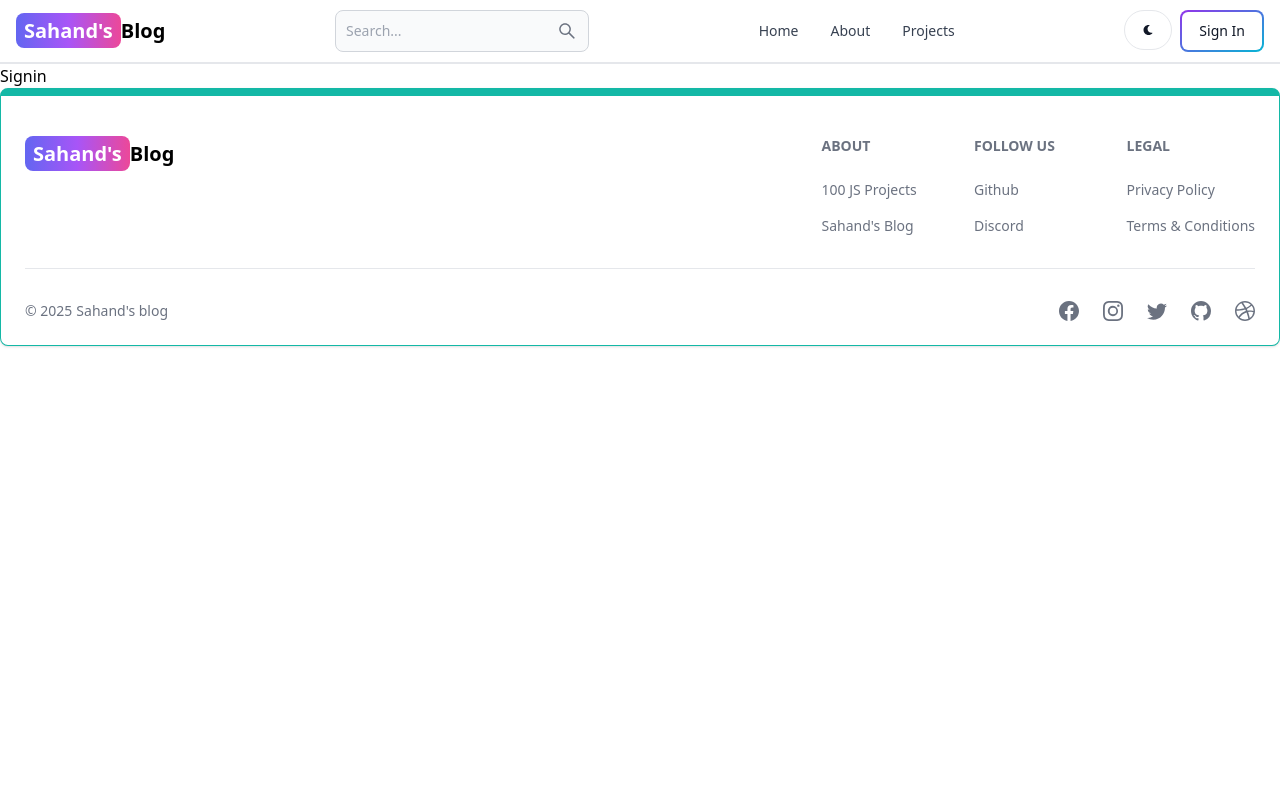
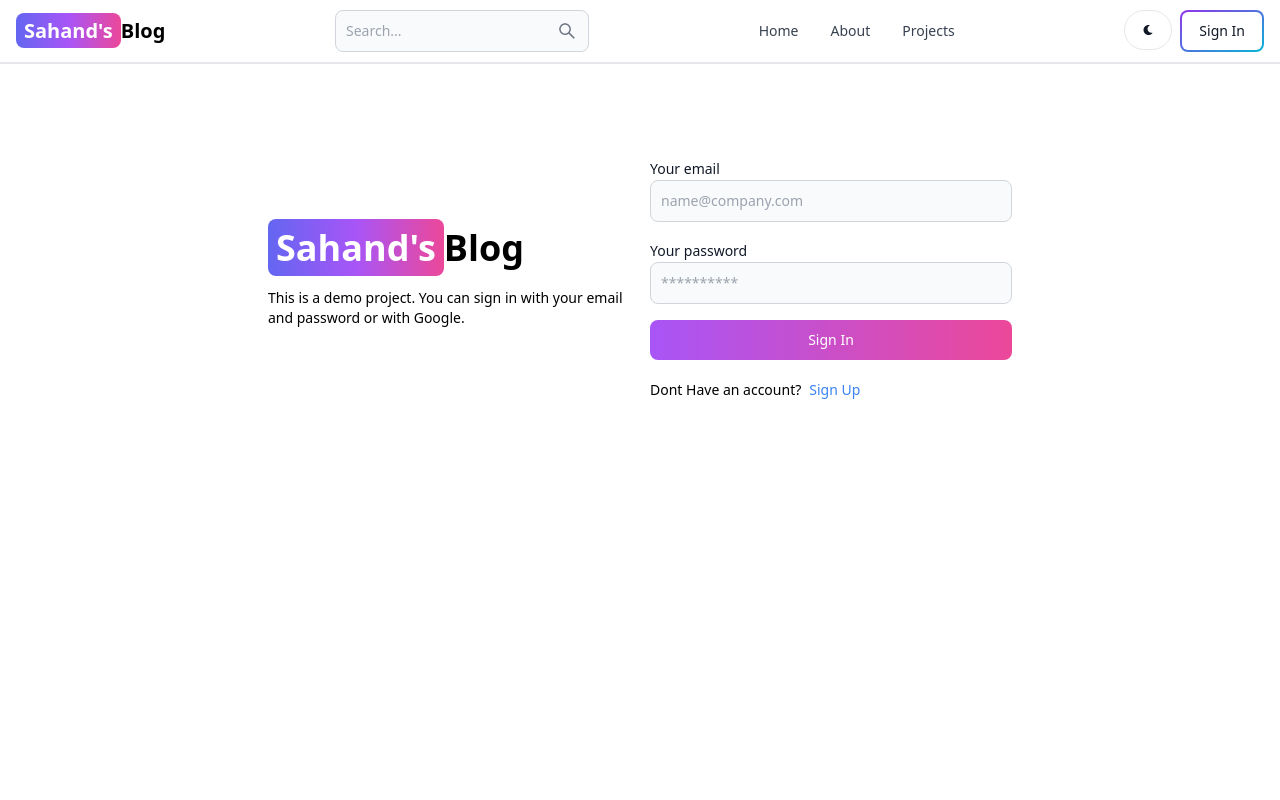
Before and after one commit to leowu0329/mern-blog, a React (Vite) app in the folder client/: page /sign-in in a window 1280 px wide. Shown: the top 800 px of the page. Built offline with nearby package versions, Linux system fonts and the light colour scheme.

Commit message:
complete signin page functionality

```diff
--- a/client/src/pages/SignIn.jsx
+++ b/client/src/pages/SignIn.jsx
@@ -1,7 +1,107 @@
-const Signin = () => {
+import { Alert, Button, Label, Spinner, TextInput } from 'flowbite-react';
+import { useState } from 'react';
+import { Link, useNavigate } from 'react-router-dom';
+
+export default function SignIn() {
+  const [formData, setFormData] = useState({});
+  const [errorMessage, setErrorMessage] = useState(null);
+  const [loading, setLoading] = useState(false);
+  const navigate = useNavigate();
+  const handleChange = (e) => {
+    setFormData({ ...formData, [e.target.id]: e.target.value.trim() });
+  };
+  const handleSubmit = async (e) => {
+    e.preventDefault();
+    if (!formData.email || !formData.password) {
+      return setErrorMessage('Please fill out all fields.');
+    }
+    try {
+      setLoading(true);
+      setErrorMessage(null);
+      const res = await fetch('/api/auth/signin', {
+        method: 'POST',
+        headers: { 'Content-Type': 'application/json' },
+        body: JSON.stringify(formData),
+      });
+      const data = await res.json();
+      if (data.success === false) {
+        return setErrorMessage(data.message);
+      }
+      setLoading(false);
+      if (res.ok) {
+        navigate('/');
+      }
+    } catch (error) {
+      setErrorMessage(error.message);
+      setLoading(false);
+    }
+  };
   return (
-    <div>Signin</div>
-  )
+    <div className="min-h-screen mt-20">
+      <div className="flex p-3 max-w-3xl mx-auto flex-col md:flex-row md:items-center gap-5">
+        {/* left */}
+        <div className="flex-1">
+          <Link to="/" className="font-bold dark:text-white text-4xl">
+            <span className="px-2 py-1 bg-gradient-to-r from-indigo-500 via-purple-500 to-pink-500 rounded-lg text-white">
+              Sahand's
+            </span>
+            Blog
+          </Link>
+          <p className="text-sm mt-5">
+            This is a demo project. You can sign in with your email and password
+            or with Google.
+          </p>
+        </div>
+        {/* right */}
+
+        <div className="flex-1">
+          <form className="flex flex-col gap-4" onSubmit={handleSubmit}>
+            <div>
+              <Label value="Your email" />
+              <TextInput
+                type="email"
+                placeholder="name@company.com"
+                id="email"
+                onChange={handleChange}
+              />
+            </div>
+            <div>
+              <Label value="Your password" />
+              <TextInput
+                type="password"
+                placeholder="**********"
+                id="password"
+                onChange={handleChange}
+              />
+            </div>
+            <Button
+              gradientDuoTone="purpleToPink"
+              type="submit"
+              disabled={loading}
+            >
+              {loading ? (
+                <>
+                  <Spinner size="sm" />
+                  <span className="pl-3">Loading...</span>
+                </>
+              ) : (
+                'Sign In'
+              )}
+            </Button>
+          </form>
+          <div className="flex gap-2 text-sm mt-5">
+            <span>Dont Have an account?</span>
+            <Link to="/sign-up" className="text-blue-500">
+              Sign Up
+            </Link>
+          </div>
+          {errorMessage && (
+            <Alert className="mt-5" color="failure">
+              {errorMessage}
+            </Alert>
+          )}
+        </div>
+      </div>
+    </div>
+  );
 }
-
-export default Signin
```
